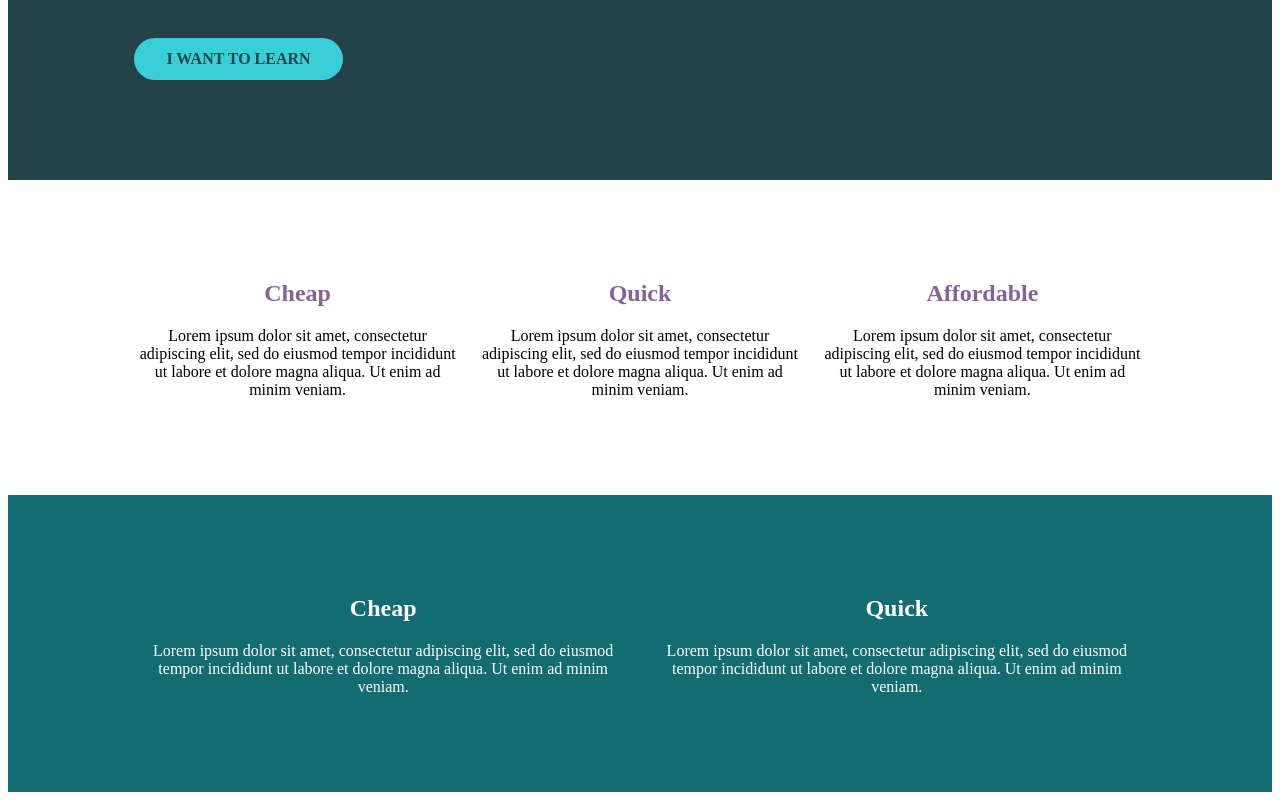
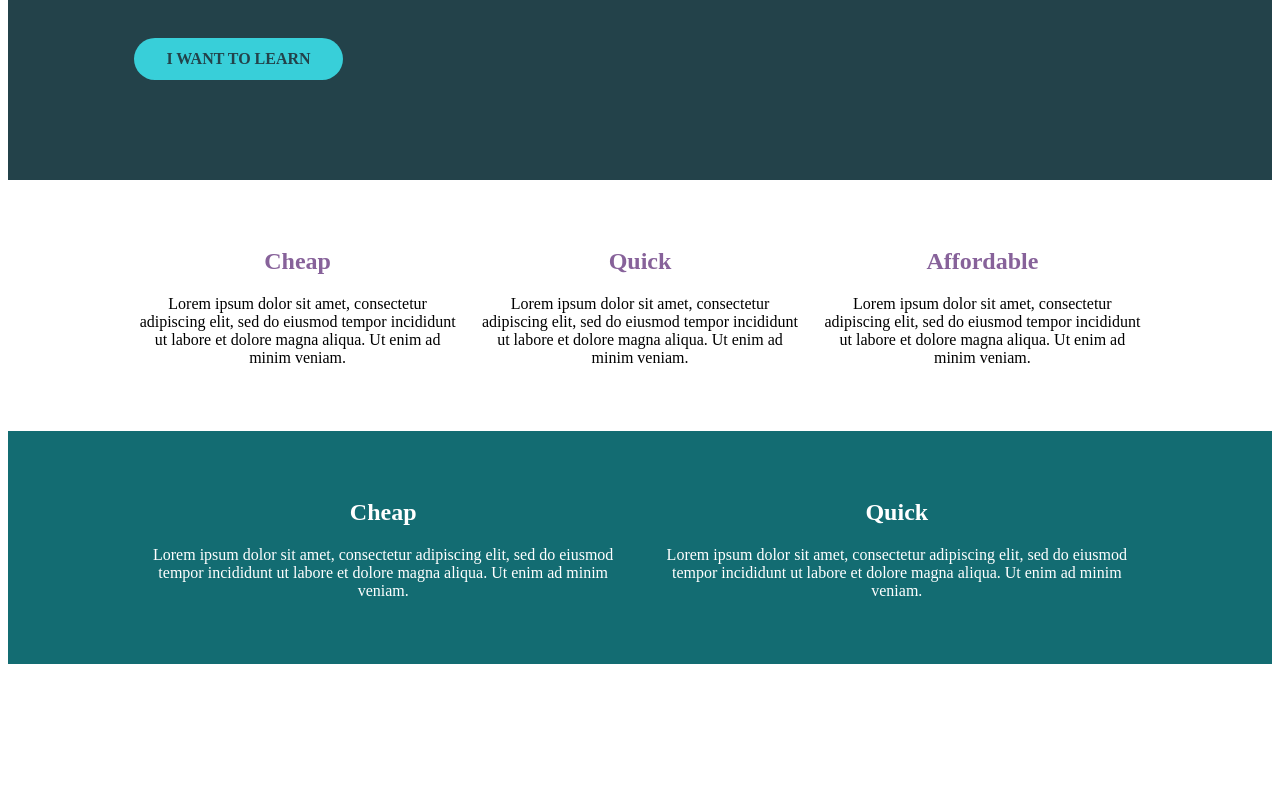
Before and after one commit to TaufiqHdyt/crl-21, a SvelteKit app: page /day-8/challenge in a window 1280 px wide. Shown: the part 328-1128 px from the top of the page. After the commit the page ends 1000 px from the top, so only its background shows below. Built offline with nearby package versions, Linux system fonts and the light colour scheme.

Commit message:
update day 8 style to comply with course

```diff
--- a/src/routes/day-8/challenge/style.css
+++ b/src/routes/day-8/challenge/style.css
@@ -91,7 +91,7 @@ h1 {
 
 /* 1. */
 #features {
-  margin: 10vh auto;
+  padding-block: 3em;
   text-align: center;
 }
 
@@ -102,7 +102,7 @@ h1 {
 
 /* 3. */
 .outro {
-  padding-block: 10vh;
+  padding-block: 3em;
   background-color: #136C72;
   color: white;
   text-align: center;
```
